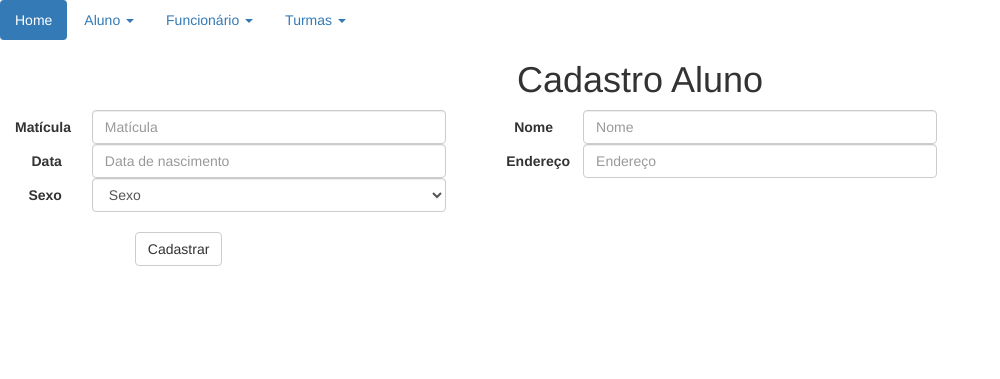
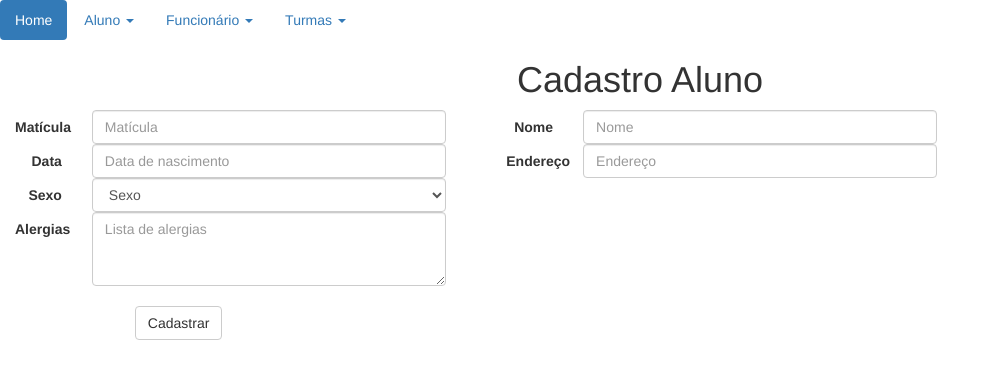
Before and after one commit to CarlosPhilipe/TogetherSchool, a PHP site: the page made by index.php in a window 1280 px wide. Shown: the top 379 px of the page, without its empty margins (0-1000 px from the left). Run offline with PHP 8.4, Linux system fonts and the light colour scheme; some libraries are stand-ins or nearby versions.

Commit message:
adicionados os nomes

```diff
--- a/cadastroAluno.php
+++ b/cadastroAluno.php
@@ -44,14 +44,14 @@ function selected( $value, $selected ){
       <div class="col-xs-8 col-sm-6">
         <label for="inputEmail3" class="col-sm-2 control-label">Data</label>
       <div class="col-sm-10">
-          <input type="text" class="form-control" id="exampleInputName2" placeholder="Data de nascimento">
+          <input type="text" class="form-control" id="exampleInputName2" name="aluno-dataNasc" placeholder="Data de nascimento">
       </div>
 
         </div>
         <div class="col-xs-8  col-sm-6">
           <label for="inputPassword3" class="col-sm-2 control-label">Endereço</label>
         <div class="col-sm-10">
-            <input type="text" class="form-control" id="exampleInputName2" placeholder="Endereço">
+            <input type="text" class="form-control" id="exampleInputName2" name="aluno-endereco" placeholder="Endereço">
         </div>
       </div>
     </div>
@@ -60,19 +60,25 @@ function selected( $value, $selected ){
       <div class="col-xs-8 col-sm-6">
         <label for="select" class="col-sm-2 control-label">Sexo</label>
       <div class="col-sm-10">
-          <select class="form-control">
+          <select class="form-control" name="aluno-sexo">
           <option>Sexo</option>
           <option>Masculino</option>
           <option>Feminino</option>
 
           </select>
       </div>
+  </div>
+  </div>
 
+<div class="row">
+      <div class="col-xs-10 col-sm-6">
+        <label for="select" class="col-sm-2 control-label">Alergias</label>
+      <div class="col-sm-10">
+          <textarea class="form-control" rows="3" name="aluno-listAlergias" placeholder="Lista de alergias"></textarea>
+      </div>
 
     </div>
-  </div>
-
-
+</div>
 	<div class="col-sm-9 text-center">
 	    <div class="row">
 		    <div class="col-xs-8 col-sm-6">
--- a/controllerAluno.php
+++ b/controllerAluno.php
@@ -15,7 +15,7 @@ class controllerAluno extends modelben{
 	public function listaAluno(modelben $o){
 		$odao=new modeldaoAluno();
 		$listaAluno=$odao->listaAluno($o);
-		require_once('listaAluno.php');
+		require_once('index.php');
 	}
 
 	public function delAluno(modelben $o){
--- a/controllerFun.php
+++ b/controllerFun.php
@@ -15,7 +15,7 @@ class controllerFun extends modelben{
 	public function lista(modelben $o){
 		$odao=new modeldao();
 		$lista=$odao->lista($o);
-		require_once('lista.php');
+		require_once('index.php');
 	}
 
 	public function del(modelben $o){
--- a/controllerTurma.php
+++ b/controllerTurma.php
@@ -15,7 +15,7 @@ class controllerTurma extends modelben{
 	public function listaTurma(modelben $o){
 		$odao=new modeldaoTurma();
 		$listaTurma=$odao->listaTurma($o);
-		require_once('listaTurma.php');
+		require_once('index.php');
 	}
 
 	public function delTurma(modelben $o){
```
